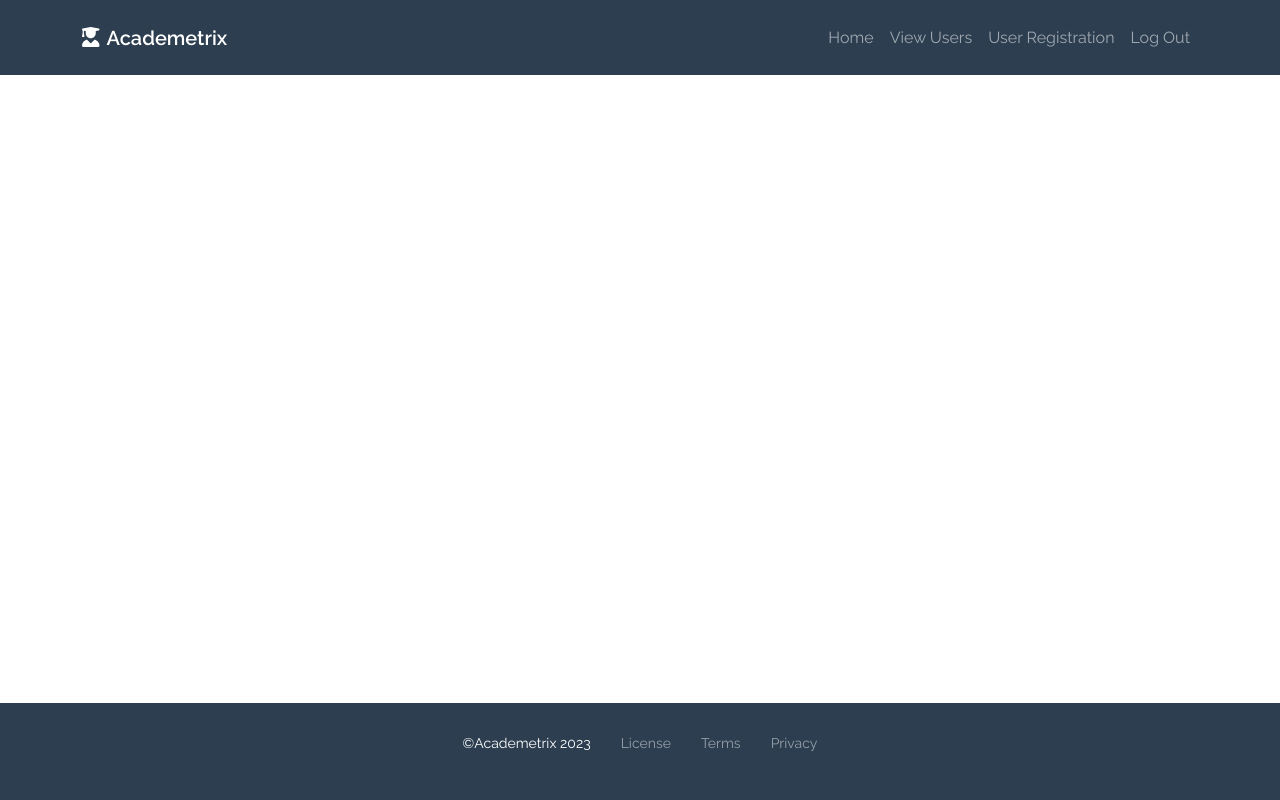
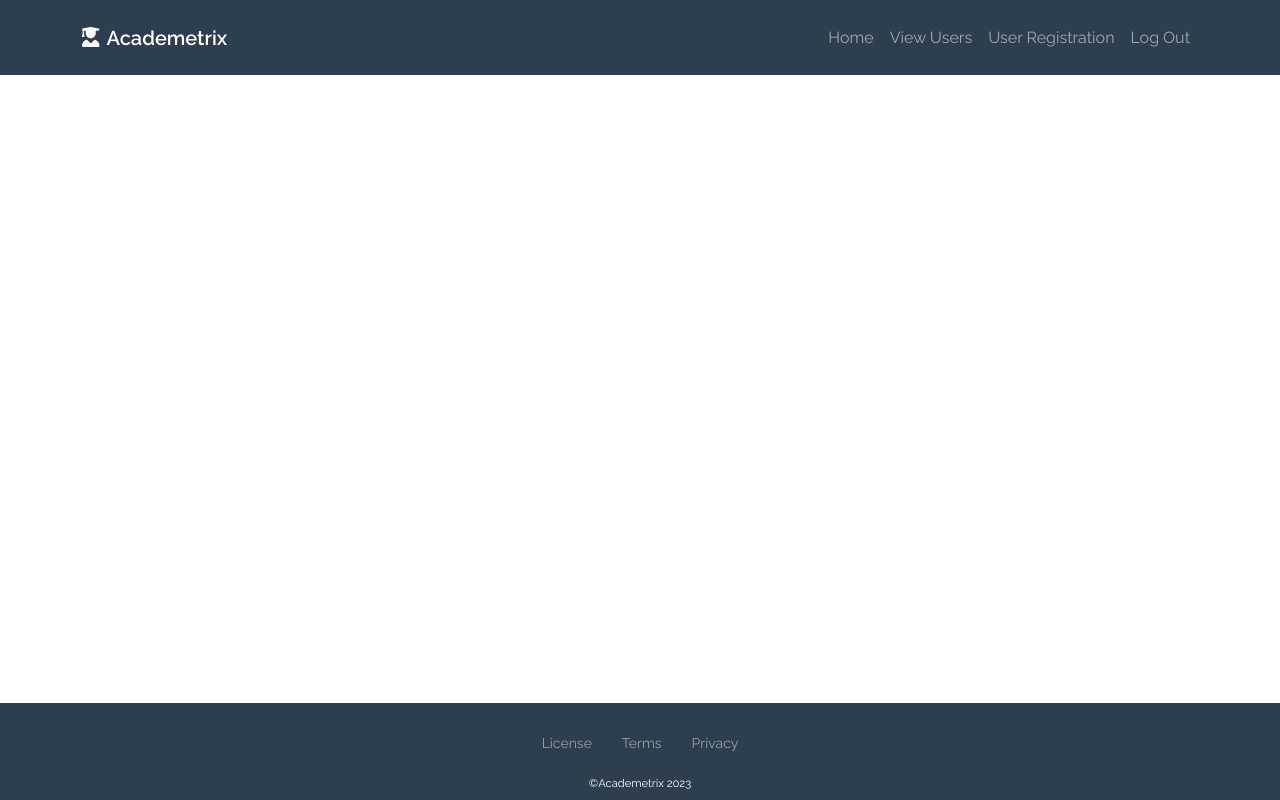
Before and after one commit to cepdnaclk/e19-co225-student-results-management-system-webapp, a Vue app in the folder frontend/: page /ar in a window 1280 px wide. Built offline with nearby package versions, Linux system fonts and the light colour scheme.

Commit message:
making copyright text more bttom

```diff
--- a/frontend/src/views/ArMainView.vue
+++ b/frontend/src/views/ArMainView.vue
@@ -24,7 +24,6 @@
                 <div class="row">
                     <div class="col-12">
                         <ul class="list-inline text-center">
-                            <li class="list-inline-item">©Academetrix 2023</li>
                             <li class="list-inline-item"><router-link to="#">License</router-link></li>
                             <li class="list-inline-item"><router-link to="#">Terms</router-link></li>
                             <li class="list-inline-item"><router-link to="#">Privacy</router-link></li>
@@ -33,6 +32,7 @@
                 </div>
             </div>
         </footer>
+        <div class="copyright">©Academetrix 2023</div>
     </div>
 </template>
 
@@ -76,6 +76,7 @@ footer {
     justify-content: center;
     align-items: center;
     margin-top: auto;
+    position: relative;
 }
 
 .list-inline-item {
@@ -99,4 +100,13 @@ footer {
 .list-inline li a:hover {
     color: white;
 }
+
+.copyright {
+    position: absolute;
+    bottom: 0.5rem;
+    left: 50%;
+    transform: translateX(-50%);
+    color: white;
+    font-size: 0.7rem;
+}
 </style>
```
